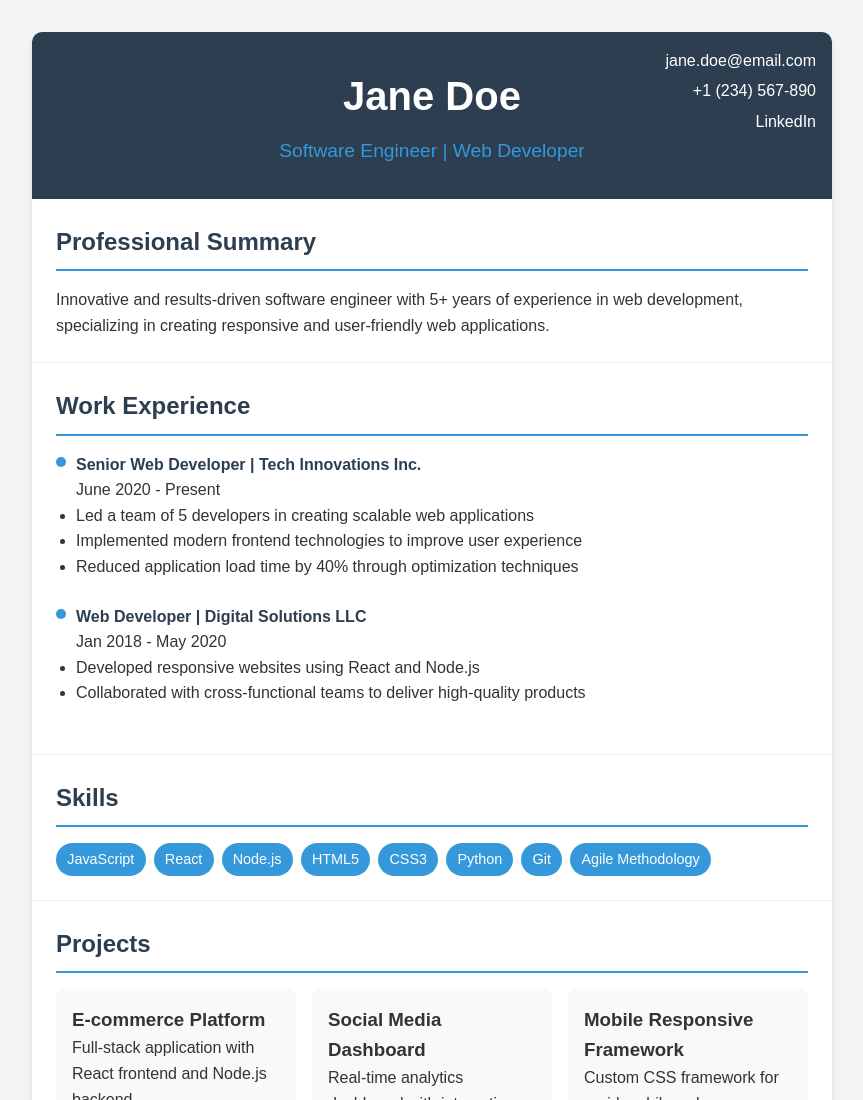
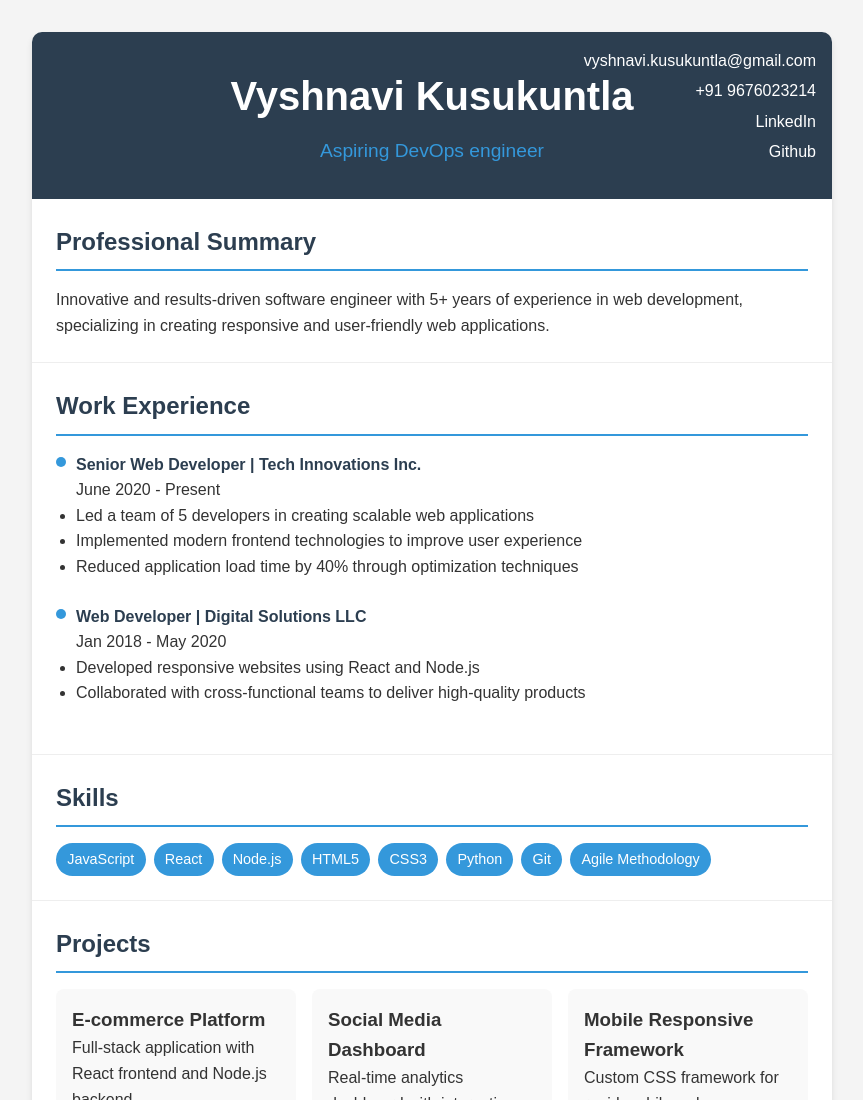
Before and after one commit to vyshnavi1411/my-resume, a plain HTML site: page index.html in a window 1280 px wide. Shown: the top 1100 px of the page, without its empty margins (208-1071 px from the left). Drawn offline with Linux system fonts and the light colour scheme.

Commit message:
Updated layout and added new content

```diff
--- a/index.html
+++ b/index.html
@@ -154,12 +154,13 @@
 <body>
     <div class="resume-container">
         <div class="header">
-            <h1>Jane Doe</h1>
-            <p>Software Engineer | Web Developer</p>
+            <h1>Vyshnavi Kusukuntla</h1>
+            <p>Aspiring DevOps engineer</p>
             <div class="contact-info">
-                <a href="mailto:jane.doe@email.com">jane.doe@email.com</a>
-                <a href="tel:+1234567890">+1 (234) 567-890</a>
-                <a href="https://linkedin.com/in/janedoe">LinkedIn</a>
+                <a href="vyshnavi.kusukuntla@gmail.com">vyshnavi.kusukuntla@gmail.com</a>
+                <a href="tel:+91 9676023214">+91 9676023214</a>
+                <a href="https://www.linkedin.com/in/vyshnavi-kusukuntla-339867297/">LinkedIn</a>
+                <a href="https://github.com/vyshnavi1411">Github</a>
             </div>
         </div>
 
```
